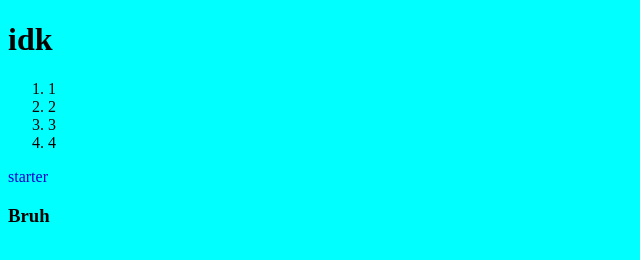
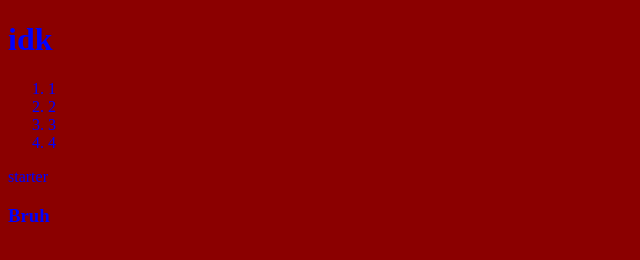
Before and after one commit to Trentonkrogh/Trentonkrogh.github.io, a plain HTML site: page pages/index.html in a window 1280 px wide. Shown: the whole page, without its empty margins (0-640 px from the left). Drawn offline with Linux system fonts and the light colour scheme.

Commit message:
added inline css to test will work our stle.css later

```diff
--- a/pages/index.html
+++ b/pages/index.html
@@ -1,10 +1,17 @@
 <!DOCTYPE html>
 <html>
     <head>
-        <link rel="stylesheet" href="style.css">
+        <style>
+            p, h1, ol, h3 {
+                color: blue;
+            }
+            body {
+                background-color: darkred;
+            }
+        </style>
         <title>What the sigma</title>
     </head>
-    <body></body>
+    <body>
         <div>
         <h1>
             idk
--- a/pages/style.css
+++ b/pages/style.css
@@ -1,7 +1,7 @@
-body {
+body1 {
     background-color: aqua;
 }
 
-p {
+p1 {
     color: mediumblue;
 }
```
